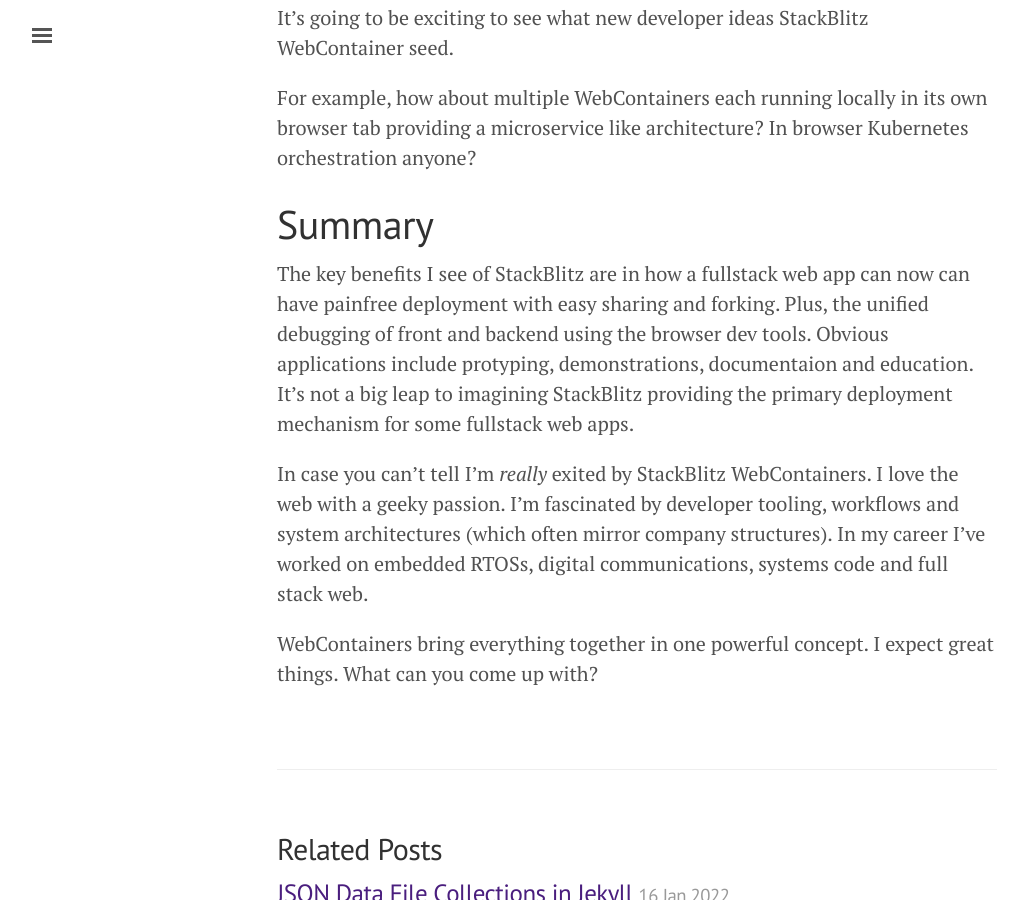
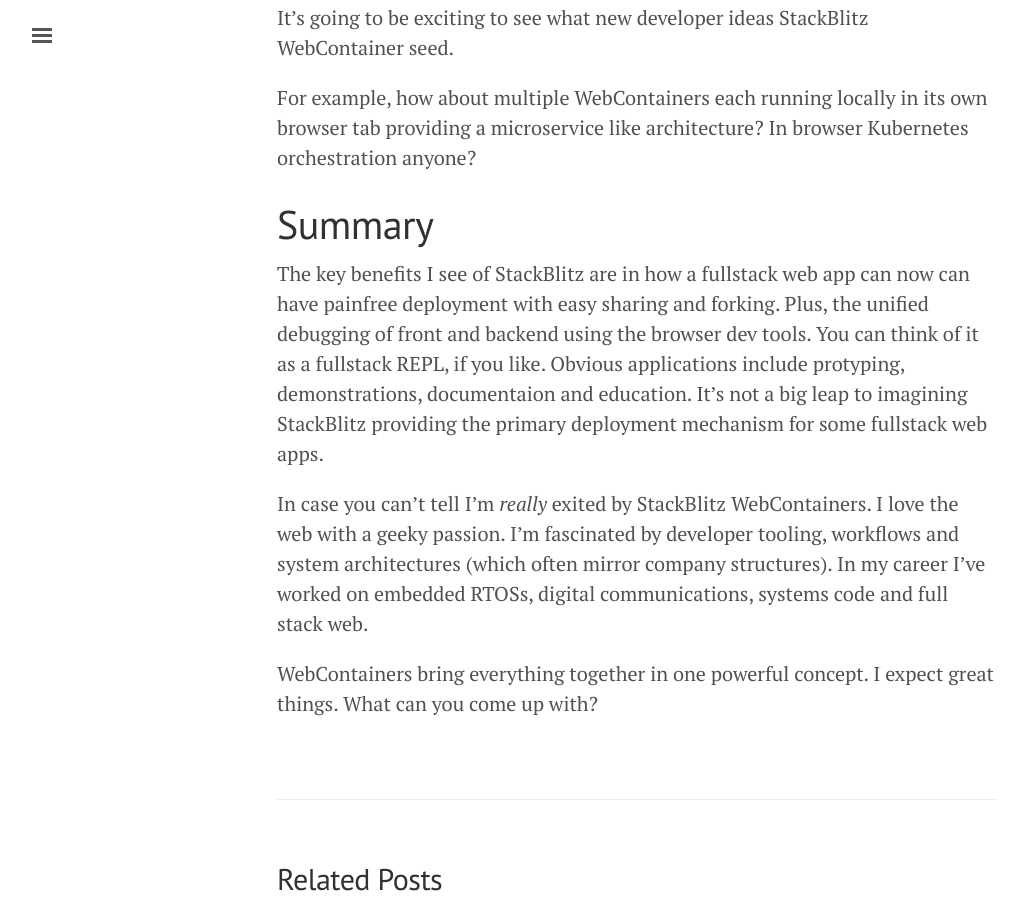
Before and after one commit to OpenDirective/opendirective.github.io, a Jekyll site: the page built from _posts/2022-03-26-web-native-development-with-stackblitz.md, in a window 1280 px wide and 900 px high, scrolled down 5789 px. Shown: the whole window, without its empty margins (3-1026 px from the left). Built offline with Jekyll 4.4.1, drawn with Linux system fonts in a browser that asks for light colours.

Commit message:
Add REPL

```diff
--- a/_posts/2022-03-26-web-native-development-with-stackblitz.md
+++ b/_posts/2022-03-26-web-native-development-with-stackblitz.md
@@ -91,7 +91,7 @@
 
 # Summary
 
-The key benefits I see of StackBlitz are in how a fullstack web app can now can have painfree deployment with easy sharing and forking. Plus, the unified debugging of front and backend using the browser dev tools. Obvious applications include protyping, demonstrations, documentaion and education. It's not a big leap to imagining StackBlitz providing the primary deployment mechanism for some fullstack web apps.
+The key benefits I see of StackBlitz are in how a fullstack web app can now can have painfree deployment with easy sharing and forking. Plus, the unified debugging of front and backend using the browser dev tools. You can think of it as a fullstack REPL, if you like. Obvious applications include protyping, demonstrations, documentaion and education. It's not a big leap to imagining StackBlitz providing the primary deployment mechanism for some fullstack web apps.
 
 In case you can't tell I'm *really* exited by StackBlitz WebContainers. I love the web with a geeky passion. I'm fascinated by developer tooling, workflows and system architectures (which often mirror company structures). In my career I've worked on embedded RTOSs, digital communications, systems code and full stack web.
 
```
